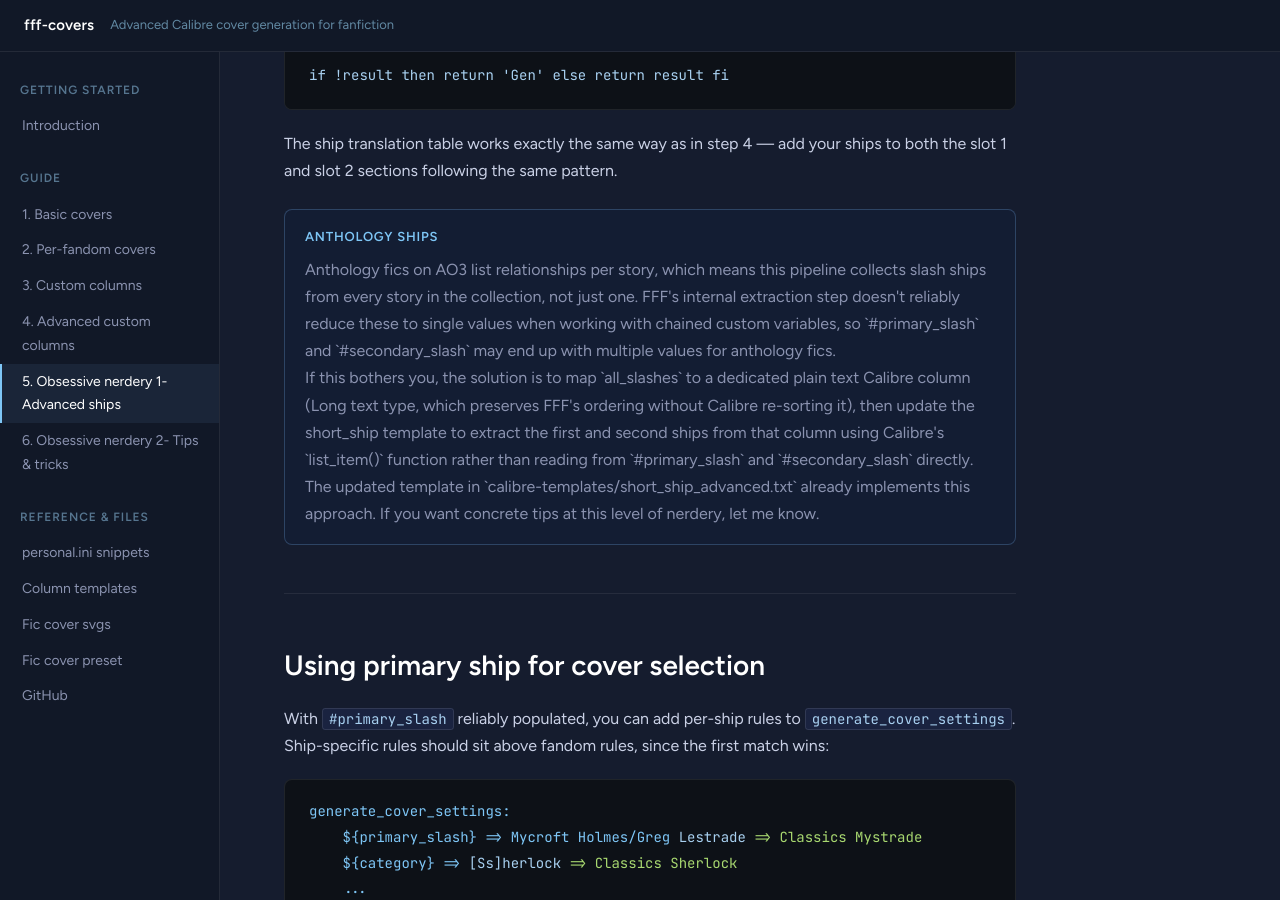
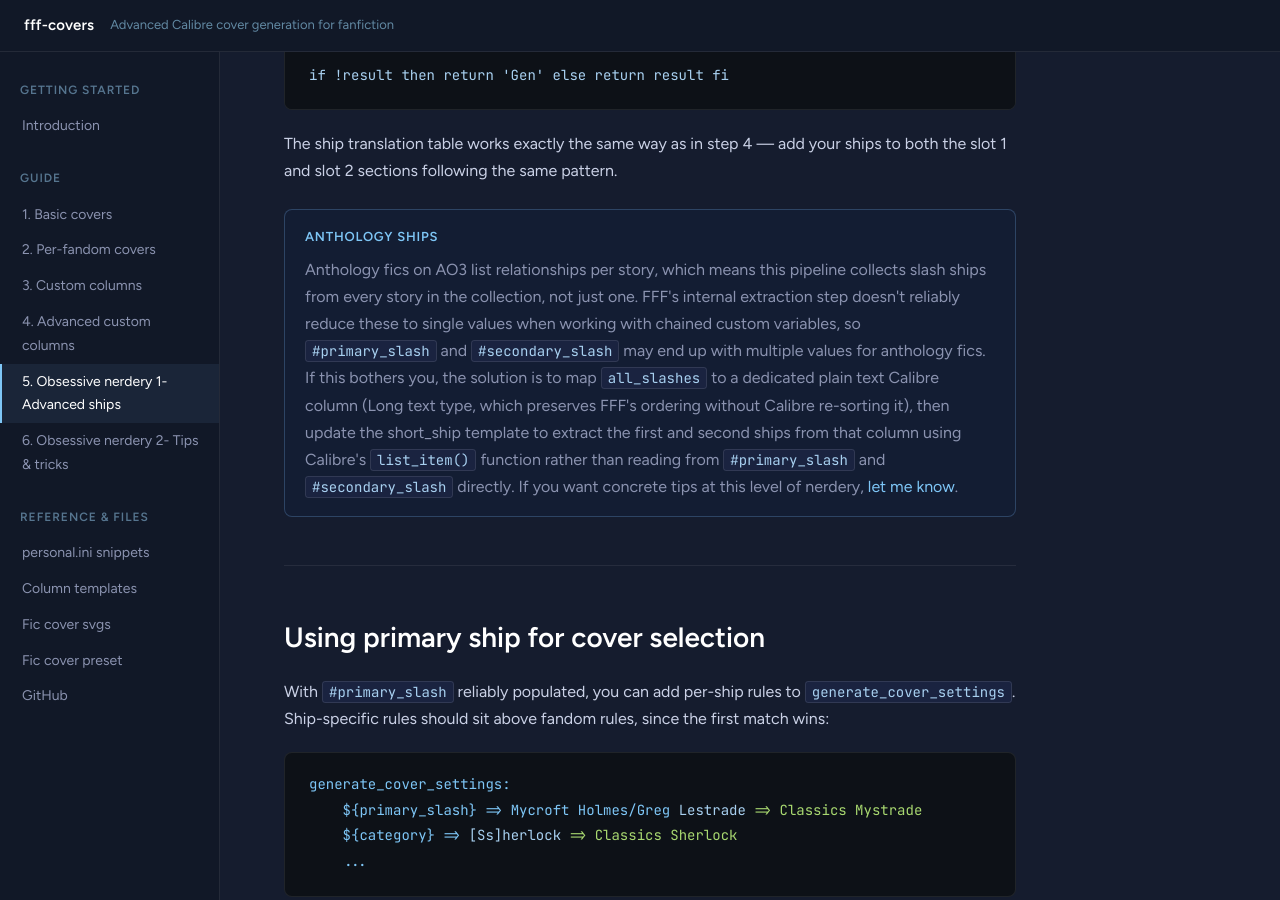
Before and after one commit to wordsandpics/fff-covers, a Jekyll site: the page built from advanced-ships.md, in a window 1280 px wide and 900 px high, scrolled down 4457 px. Built offline with Jekyll 4.4.1, drawn with Linux system fonts in a browser that asks for light colours.

Commit message:
added tips on fandom names, updated anthology slashes bit

```diff
--- a/advanced-ships.md
+++ b/advanced-ships.md
@@ -147,9 +147,11 @@ The ship translation table works exactly the same way as in step 4 — add your
 
 <div class="callout note">
   <h6 class="callout-title">Anthology Ships</h6>
-<p> Anthology fics on AO3 list relationships per story, which means this pipeline collects slash ships from every story in the collection, not just one. FFF's internal extraction step doesn't reliably reduce these to single values when working with chained custom variables, so `#primary_slash` and `#secondary_slash` may end up with multiple values for anthology fics.</p>
 
-<p>If this bothers you, the solution is to map `all_slashes` to a dedicated plain text Calibre column (Long text type, which preserves FFF's ordering without Calibre re-sorting it), then update the short_ship template to extract the first and second ships from that column using Calibre's `list_item()` function rather than reading from `#primary_slash` and `#secondary_slash` directly. The updated template in `calibre-templates/short_ship_advanced.txt` already implements this approach. If you want concrete tips at this level of nerdery, let me know. </p>
+<p>Anthology fics on AO3 list relationships per story, which means this pipeline collects slash ships from every story in the collection, not just one. FFF's internal extraction step doesn't reliably reduce these to single values when working with chained custom variables, so <code>#primary_slash</code> and <code>#secondary_slash</code> may end up with multiple values for anthology fics.</p>
+
+
+<p>If this bothers you, the solution is to map <code>all_slashes</code> to a dedicated plain text Calibre column (Long text type, which preserves FFF's ordering without Calibre re-sorting it), then update the short_ship template to extract the first and second ships from that column using Calibre's <code>list_item()</code> function rather than reading from <code>#primary_slash</code> and <code>#secondary_slash</code> directly. If you want concrete tips at this level of nerdery, <a href="https://github.com/wordsandpics/fff-covers/issues">let me know</a>.</p>
 </div>
 
 ## Using primary ship for cover selection
```
